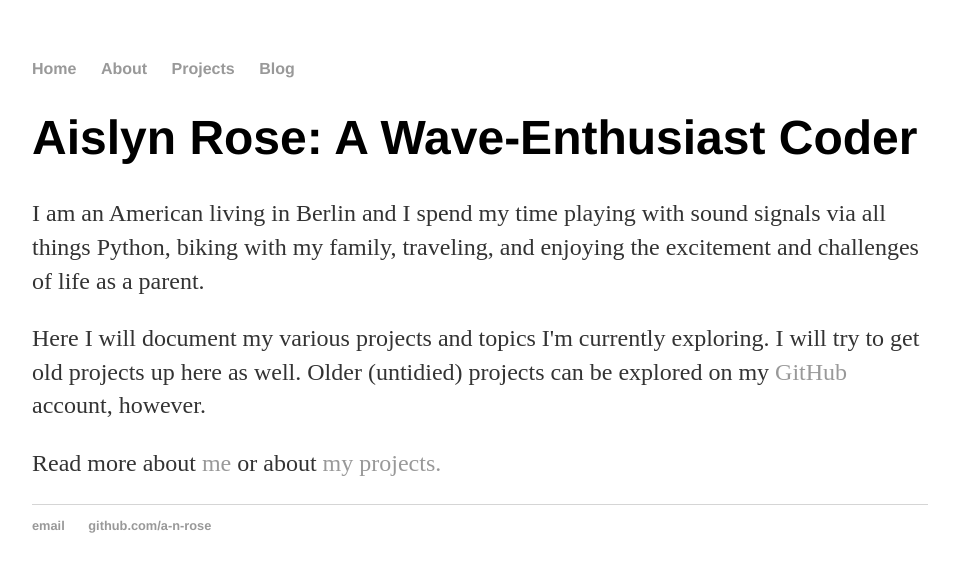
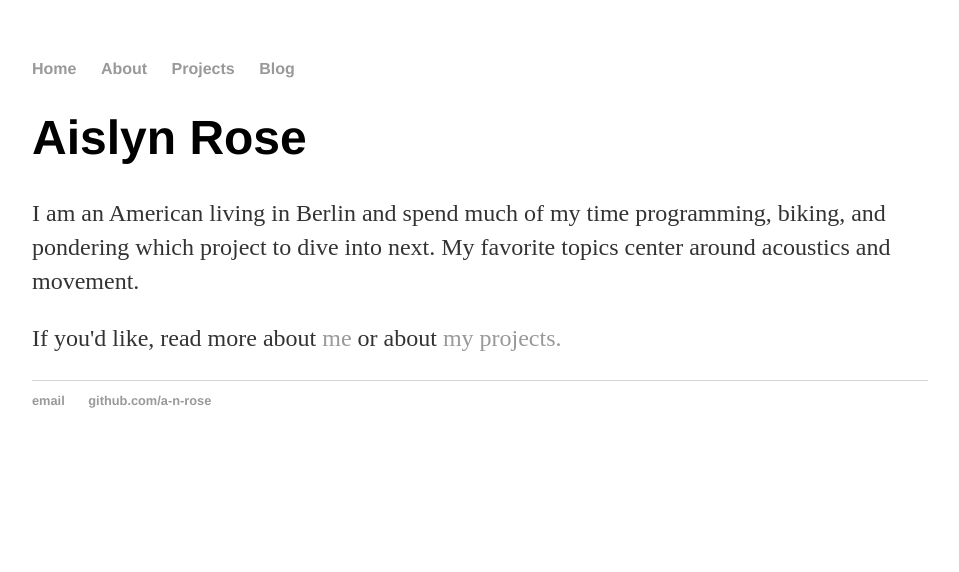
Before and after one commit to a-n-rose/a-n-rose.github.io, a Jekyll site: the page built from index.html, in a window 1280 px wide. Shown: the top 572 px of the page, without its empty margins (160-1119 px from the left). Built offline with Jekyll 4.4.1, drawn with Linux system fonts in a browser that asks for light colours.

Commit message:
updated index page

```diff
--- a/index.html
+++ b/index.html
@@ -3,8 +3,7 @@ layout: default
 title: Aislyn Rose, Wave-Enthusiast Coder
 ---
 <div class="blurb">
-	<h1>Aislyn Rose: A Wave-Enthusiast Coder</h1>
-	<p>I am an American living in Berlin and I spend my time playing with sound signals via all things Python, biking with my family, traveling, and enjoying the excitement and challenges of life as a parent.</p>
-	<p>Here I will document my various projects and topics I'm currently exploring. I will try to get old projects up here as well. Older (untidied) projects can be explored on my <a href="https://github.com/a-n-rose">GitHub</a> account, however.</p>
-	<p>Read more about <a href="/about">me</a> or about <a href="/projects"> my projects.</a> </p>
+	<h1>Aislyn Rose</h1>
+	<p>I am an American living in Berlin and spend much of my time programming, biking, and pondering which project to dive into next. My favorite topics center around acoustics and movement.</p>
+	<p>If you'd like, read more about <a href="/about">me</a> or about <a href="/projects"> my projects.</a> </p>
 </div><!-- /.blurb -->
```
